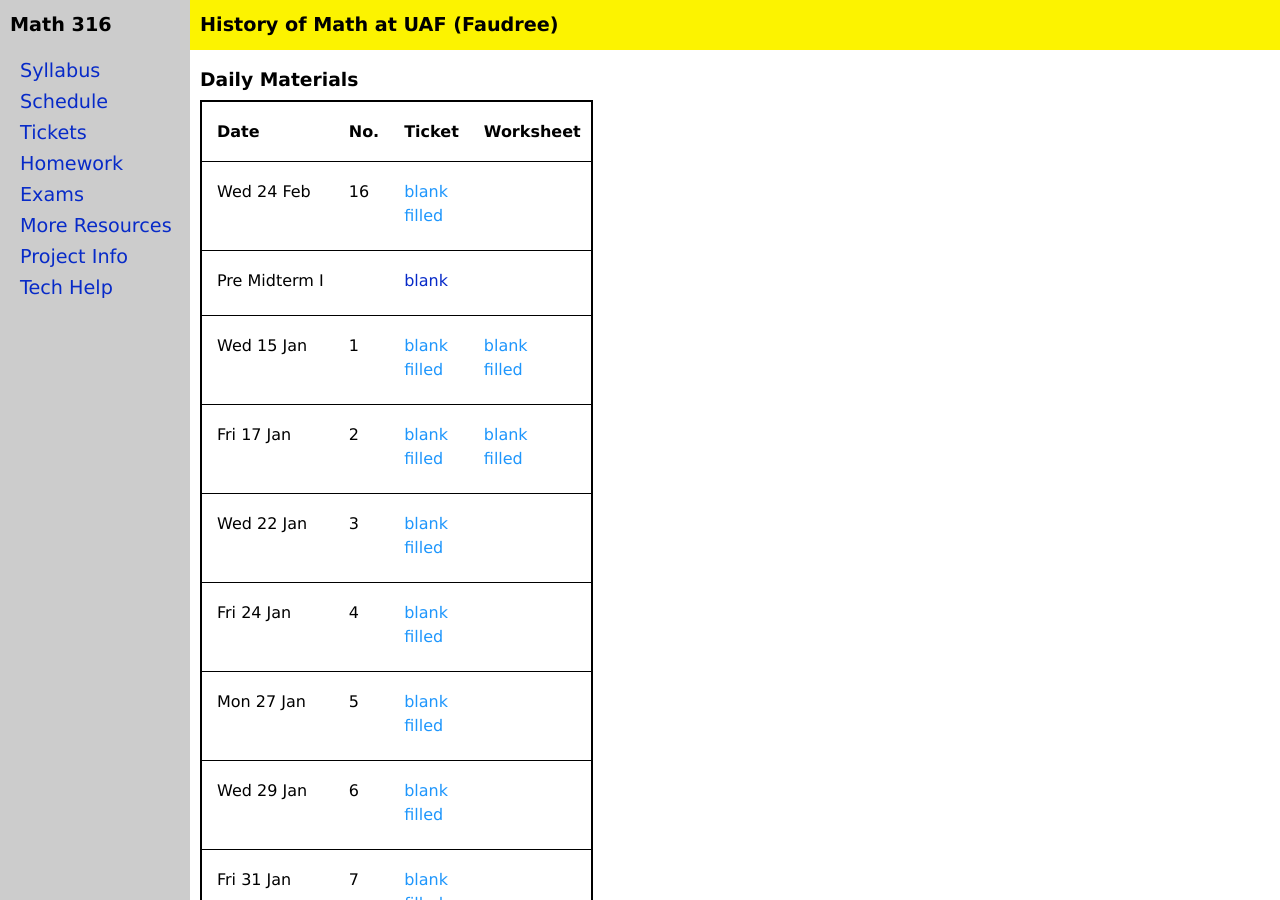
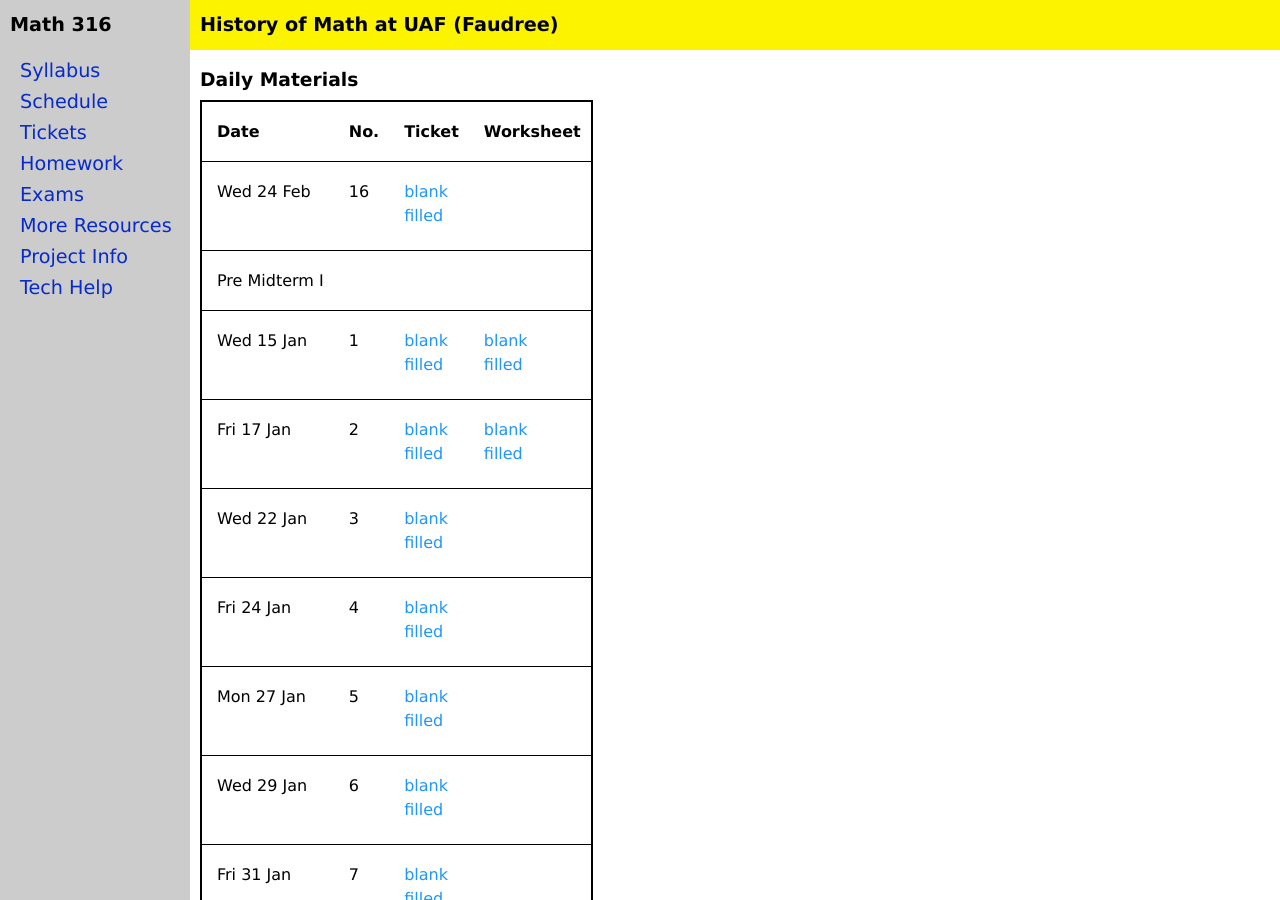
Before and after one commit to jrfaudree/HOM, a Jekyll site: the page built from tickets.md, in a window 1280 px wide and 900 px high. Built offline with Jekyll 4.4.1, drawn with Linux system fonts in a browser that asks for light colours.

Commit message:
Update tickets.md

```diff
--- a/tickets.md
+++ b/tickets.md
@@ -18,9 +18,11 @@ title: Tickets
   </td>
   <td>
     <table class="inner">
+      {% if c.ticket %}
       <tr>
          <td> <a href="{{ c.ticket }}">blank</a> </td>
       </tr>
+      {% endif %}
       {% if c.tfilled %}
       <tr>
          <td> <a href="{{ c.tfilled }}">filled</a> </td>
```
